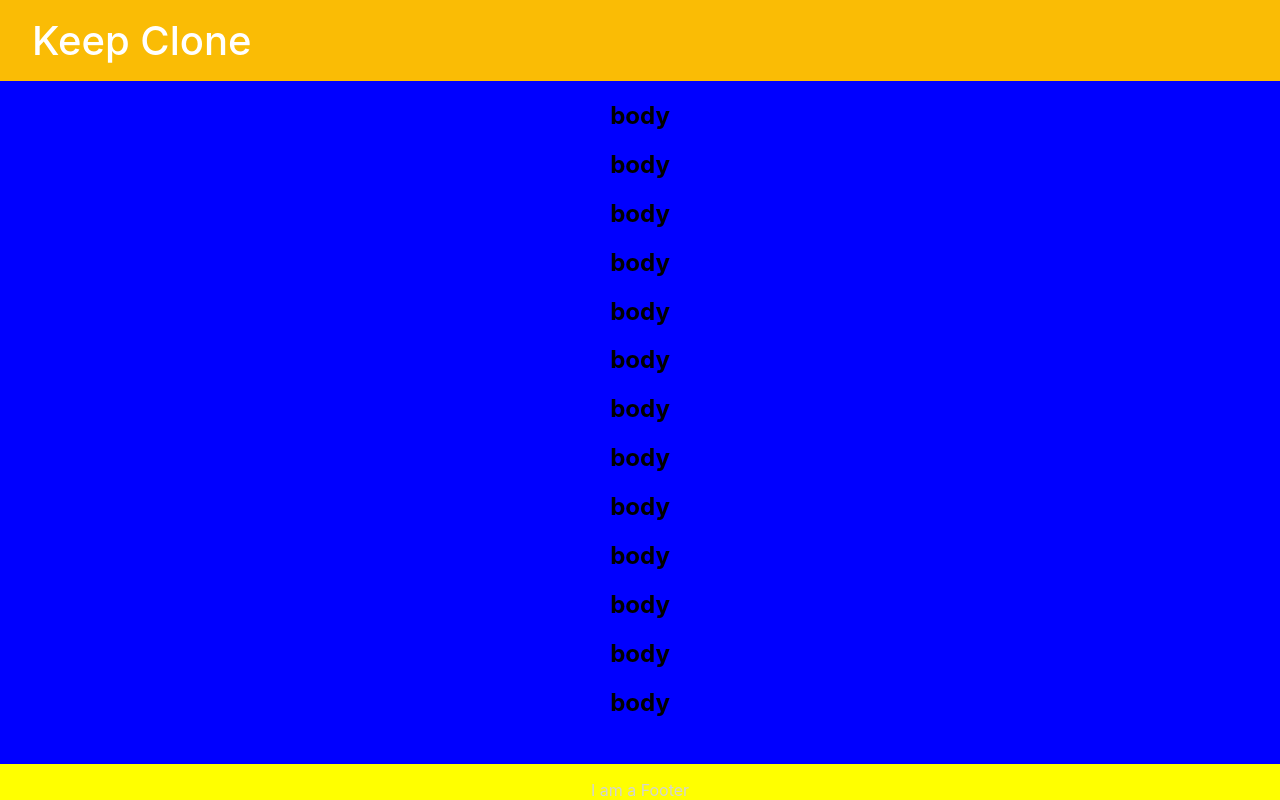
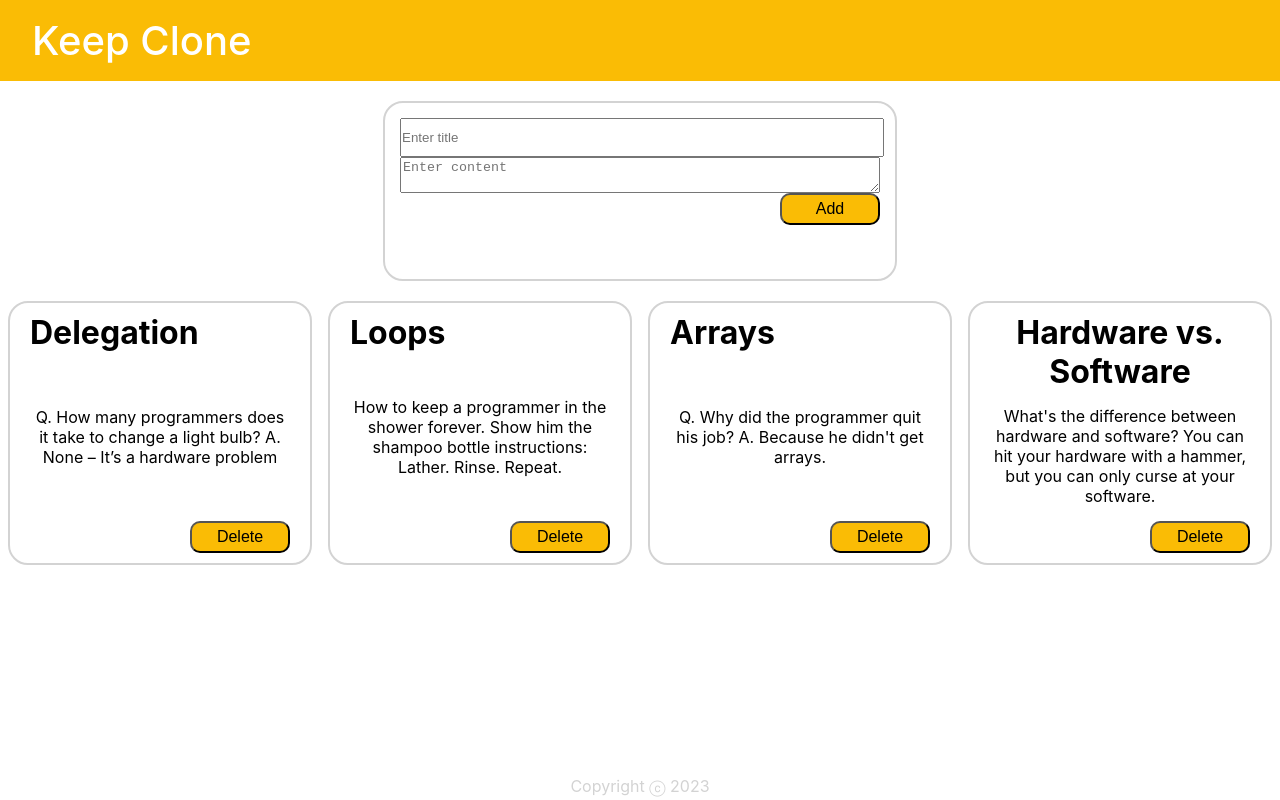
Before and after one commit to sangyeobhan/midterm-keep, a React (Create React App) app: page / in a window 1280 px wide. Built offline with nearby package versions, Linux system fonts and the light colour scheme.

Commit message:
[ADD] added notes, and delete feature

```diff
--- a/src/App.css
+++ b/src/App.css
@@ -5,13 +5,14 @@
     flex-direction: column;
 }
 
-.Header {
+.header {
     background-color: #fabc05;
     color: white;
     display: flex;
+    margin: 0 0 20px 0;
 }
 
-.Header .h1 {
+.header .h1 {
     margin: 0;
     padding: 1rem 0 1rem 2rem;
     font-size: 40px;
@@ -19,13 +20,80 @@
 }
 .body {
     flex: 1;
-    background-color: blue;
+    display: flex;
+    flex-flow: column;
+    align-items: center;
 }
-.Footer {
-    background-color: yellow;
+.footer {
     color: #d3d3d3;
+    display: flex;
+    align-items: center;
+    justify-content: center;
 }
 
-.Footer .p {
-    margin-bottom: 0;
+.footer .p {
+    margin: 0;
+    padding: 4px 0 4px 0;
 }
+
+.inputForm {
+    width: 480px;
+    height: 146px;
+    border-radius: 20px;
+    border: 2px solid #d3d3d3;
+    padding: 15px;
+    display: flex;
+    flex-direction: column;
+}
+
+.inputTitle {
+    width: 100%;
+    padding: 10px 0;
+}
+
+.notesContainer {
+    padding: 20px 0;
+    width: 100%;
+    display: flex;
+    flex-wrap: wrap;
+    justify-content: space-around;
+}
+
+.note {
+    width: 260px;
+    min-height: 100px;
+    border-radius: 20px;
+    border: 2px solid #d3d3d3;
+    padding: 10px 20px;
+    margin: 0 0 20px 0;
+    display: flex;
+    flex-direction: column;
+    justify-content: space-between;
+}
+
+.note .title {
+    margin: 0 0 15px 0;
+    display: flex;
+    flex-wrap: wrap;
+}
+
+.note .content {
+    margin: 0 0 15px 0;
+    display: flex;
+    flex-wrap: wrap;
+}
+
+.button {
+    margin: 0;
+    padding: 5px 0;
+    display: inline-box;
+    width: 100px;
+    font-size: 16px;
+    border-radius: 10px;
+    background-color: #fabc05;
+}
+
+.buttonContainer {
+    display: flex;
+    justify-content: right;
+}
--- a/src/App.jsx
+++ b/src/App.jsx
@@ -1,24 +1,13 @@
 import "./App.css";
 import Header from "./components/Header";
 import Footer from "./components/Footer";
+import Body from "./components/Body";
 
 function App() {
     return (
         <div className="App">
             <Header />
-            <div className="body">
-                <h2>body</h2> <h2>body</h2>
-                <h2>body</h2>
-                <h2>body</h2>
-                <h2>body</h2>
-                <h2>body</h2>
-                <h2>body</h2>
-                <h2>body</h2> <h2>body</h2>
-                <h2>body</h2>
-                <h2>body</h2>
-                <h2>body</h2>
-                <h2>body</h2>
-            </div>
+            <Body />
             <Footer />
         </div>
     );
--- /dev/null
+++ b/src/components/Body.jsx
@@ -0,0 +1,32 @@
+import React, { useState } from "react";
+import InputForm from "./cards/InputForm";
+import Note from "./cards/Note";
+import { notes } from "../notes";
+
+export default function Body() {
+    const [noteArray, setNotes] = useState(notes);
+
+    const hanleDeleteButton = (key) => {
+        const updatedNoteArray = noteArray.filter((note) => note.key !== key);
+        setNotes(updatedNoteArray);
+    };
+
+    return (
+        <div className="body">
+            <InputForm />
+            <div className="notesContainer">
+                {noteArray.map((note) => {
+                    return (
+                        <Note
+                            key={note.key}
+                            note={note}
+                            hanleDeleteButton={() =>
+                                hanleDeleteButton(note.key)
+                            }
+                        />
+                    );
+                })}
+            </div>
+        </div>
+    );
+}
--- a/src/components/Footer.jsx
+++ b/src/components/Footer.jsx
@@ -1,9 +1,10 @@
 import React from "react";
 
 export default function Footer() {
+    const year = new Date().getFullYear();
     return (
-        <footer className="Footer">
-            <p className="p">I am a Footer</p>
+        <footer className="footer">
+            <p className="p">Copyright ⓒ {year}</p>
         </footer>
     );
 }
--- a/src/components/Header.jsx
+++ b/src/components/Header.jsx
@@ -2,7 +2,7 @@ import React from "react";
 
 export default function Header() {
     return (
-        <header className="Header">
+        <header className="header">
             <h1 className="h1">Keep Clone</h1>
         </header>
     );
--- /dev/null
+++ b/src/components/cards/InputForm.jsx
@@ -0,0 +1,20 @@
+import React from "react";
+
+export default function InputForm() {
+    return (
+        <form className="inputForm">
+            <input
+                className="inputTitle"
+                type="text"
+                placeholder="Enter title"
+            />
+            <textarea
+                className="inputContent"
+                placeholder="Enter content"
+            ></textarea>
+            <div className="buttonContainer">
+                <button className="button">Add</button>
+            </div>
+        </form>
+    );
+}
--- /dev/null
+++ b/src/components/cards/Note.jsx
@@ -0,0 +1,15 @@
+import React from "react";
+
+export default function Note({ note, hanleDeleteButton }) {
+    return (
+        <div className="note">
+            <h1 className="title">{note.title}</h1>
+            <p className="content">{note.content}</p>
+            <div className="buttonContainer">
+                <button className="button" onClick={hanleDeleteButton}>
+                    Delete
+                </button>
+            </div>
+        </div>
+    );
+}
--- /dev/null
+++ b/src/notes.js
@@ -0,0 +1,26 @@
+export const notes = [
+    {
+        key: 1,
+        title: "Delegation",
+        content:
+            "Q. How many programmers does it take to change a light bulb? A. None – It’s a hardware problem",
+    },
+    {
+        key: 2,
+        title: "Loops",
+        content:
+            "How to keep a programmer in the shower forever. Show him the shampoo bottle instructions: Lather. Rinse. Repeat.",
+    },
+    {
+        key: 3,
+        title: "Arrays",
+        content:
+            "Q. Why did the programmer quit his job? A. Because he didn't get arrays.",
+    },
+    {
+        key: 4,
+        title: "Hardware vs. Software",
+        content:
+            "What's the difference between hardware and software? You can hit your hardware with a hammer, but you can only curse at your software.",
+    },
+];
```
Also changed, not shown: src/setupTests.js (deleted, +0 -5 lines), 1 other file (tests, documents, lock files or other folders).
